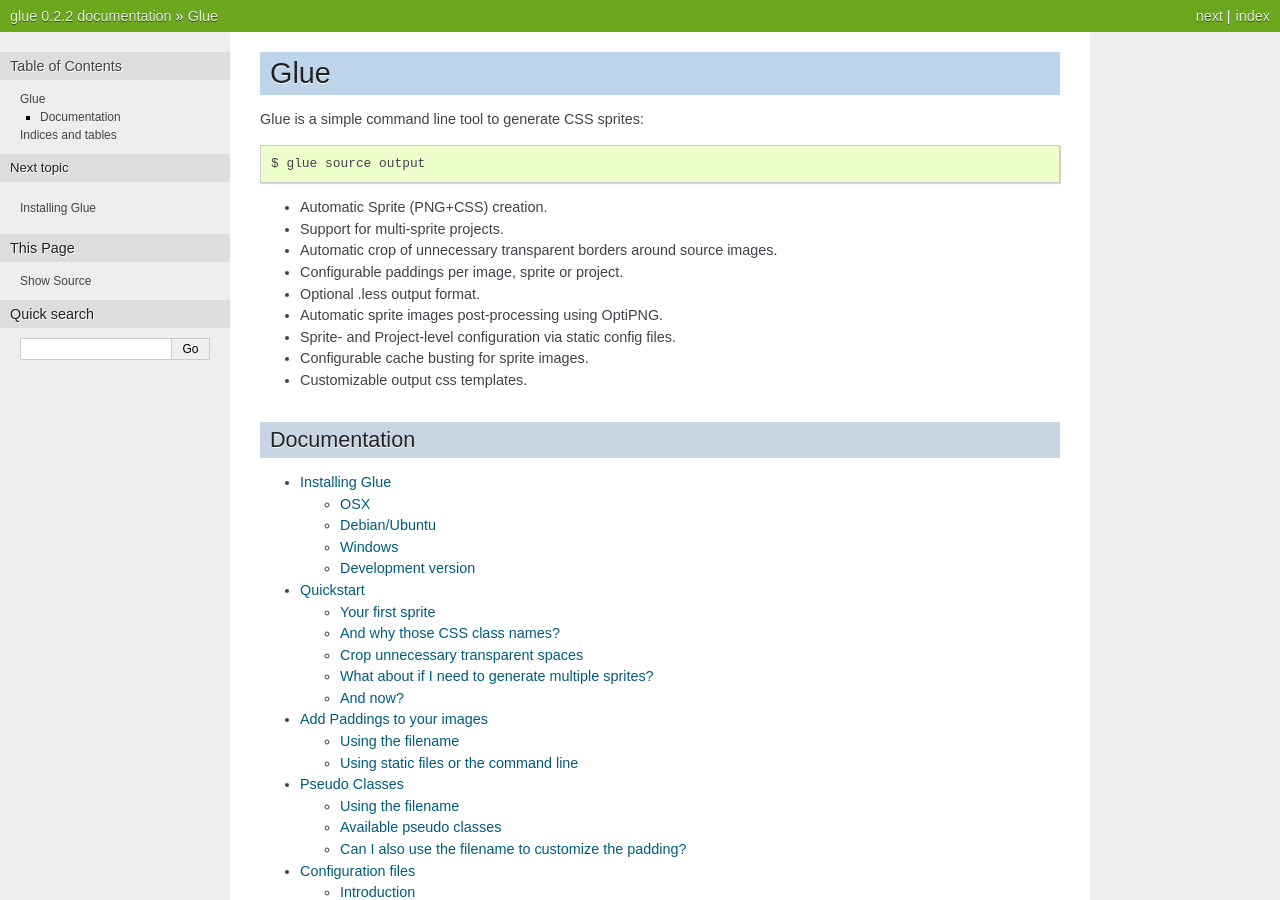
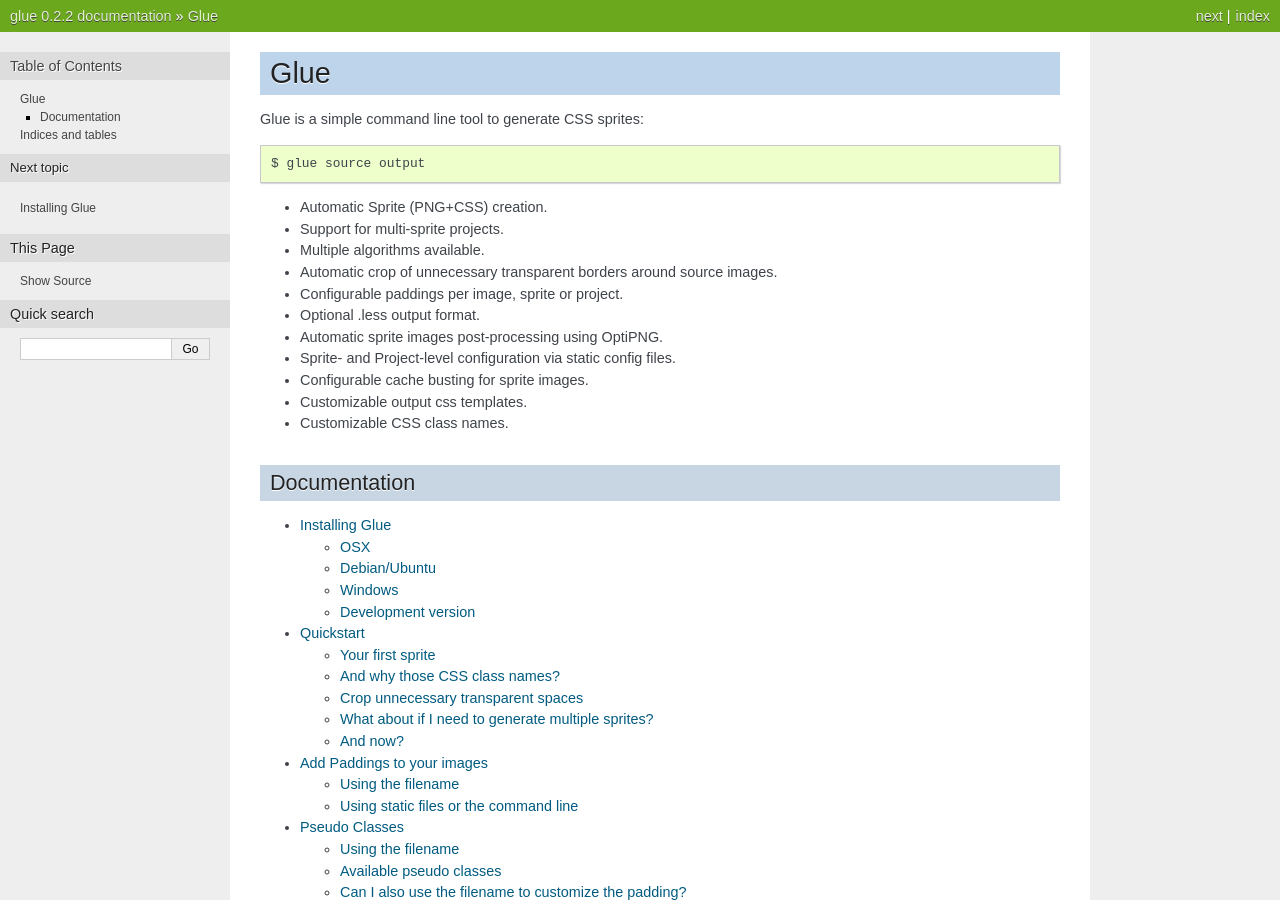
Before and after one commit to jorgebastida/glue, a Sphinx documentation site: the page built from docs/index.rst, in a window 1280 px wide and 900 px high. Built offline with Sphinx 7.4.7, drawn with Linux system fonts in a browser that asks for light colours; the version number is read from the project's files by our own code.

Commit message:
Update README and documentation index

```diff
--- a/README.rst
+++ b/README.rst
@@ -12,6 +12,7 @@
 --------
 * Automatic Sprite (PNG+CSS) creation.
 * Support for multi-sprite projects.
+* Multiple `algorithms <http://glue.readthedocs.org/en/latest/options.html#a-algorithm>`_ available.
 * Automatic `crop of unnecessary transparent borders <http://glue.readthedocs.org/en/latest/quickstart.html#crop-unnecessary-transparent-spaces>`_ around source images.
 * Configurable `paddings per image, sprite or project <http://glue.readthedocs.org/en/latest/paddings.html>`_.
 * Optional .less output format.
@@ -19,6 +20,7 @@
 * Sprite- and Project-level configuration via static config files.
 * Configurable `cache busting for sprite images <http://glue.readthedocs.org/en/latest/options.html#cachebuster>`_.
 * Customizable `output css templates <http://glue.readthedocs.org/en/latest/options.html#global-template>`_.
+* Customizable `CSS class names <http://glue.readthedocs.org/en/latest/options.html#separator>`_.
 
 Example
 -------
--- a/docs/index.rst
+++ b/docs/index.rst
@@ -12,6 +12,7 @@
 
 * Automatic Sprite (PNG+CSS) creation.
 * Support for multi-sprite projects.
+* Multiple algorithms available.
 * Automatic crop of unnecessary transparent borders around source images.
 * Configurable paddings per image, sprite or project.
 * Optional .less output format.
@@ -19,6 +20,7 @@
 * Sprite- and Project-level configuration via static config files.
 * Configurable cache busting for sprite images.
 * Customizable output css templates.
+* Customizable CSS class names.
 
 Documentation
 -------------
```
